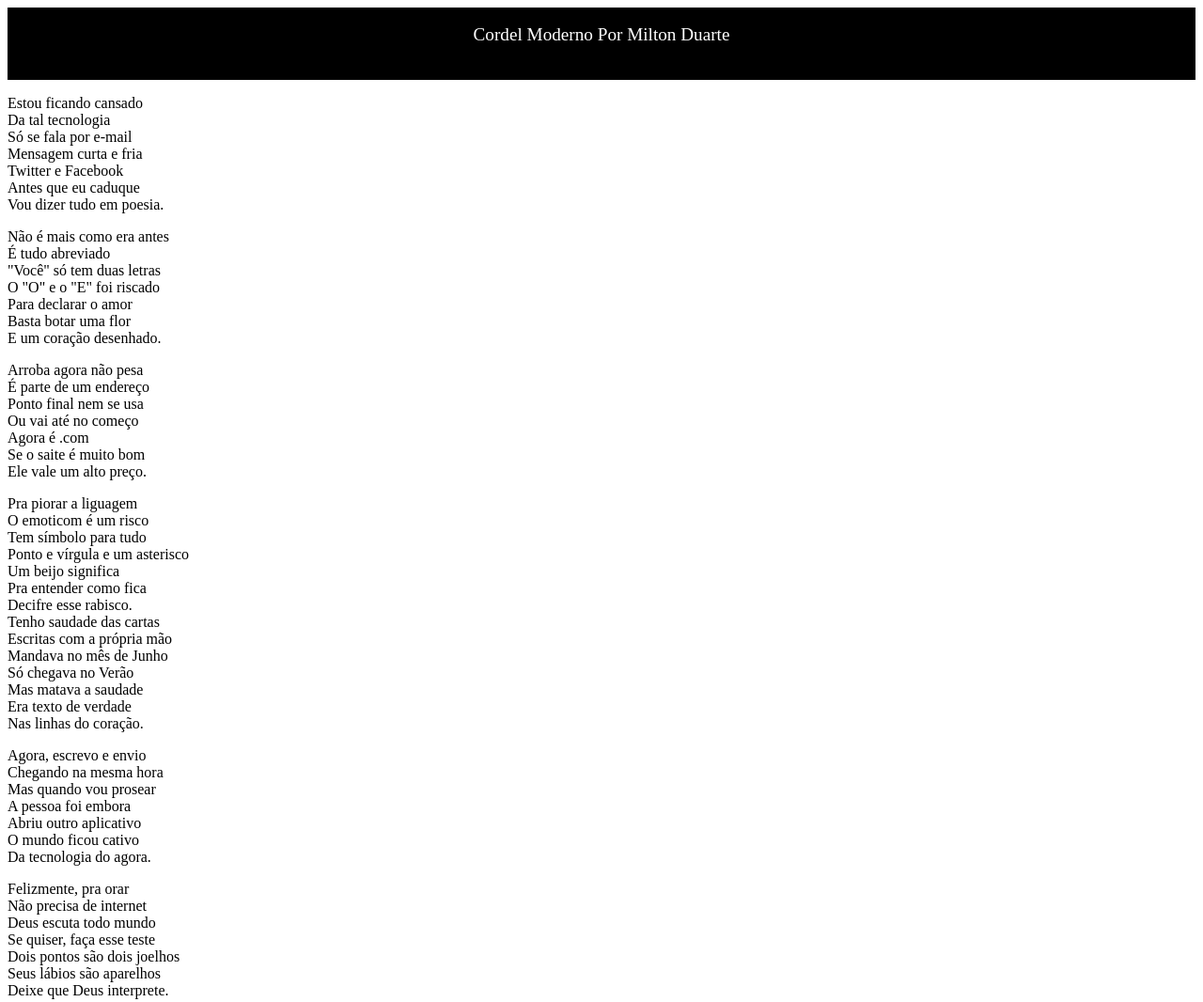
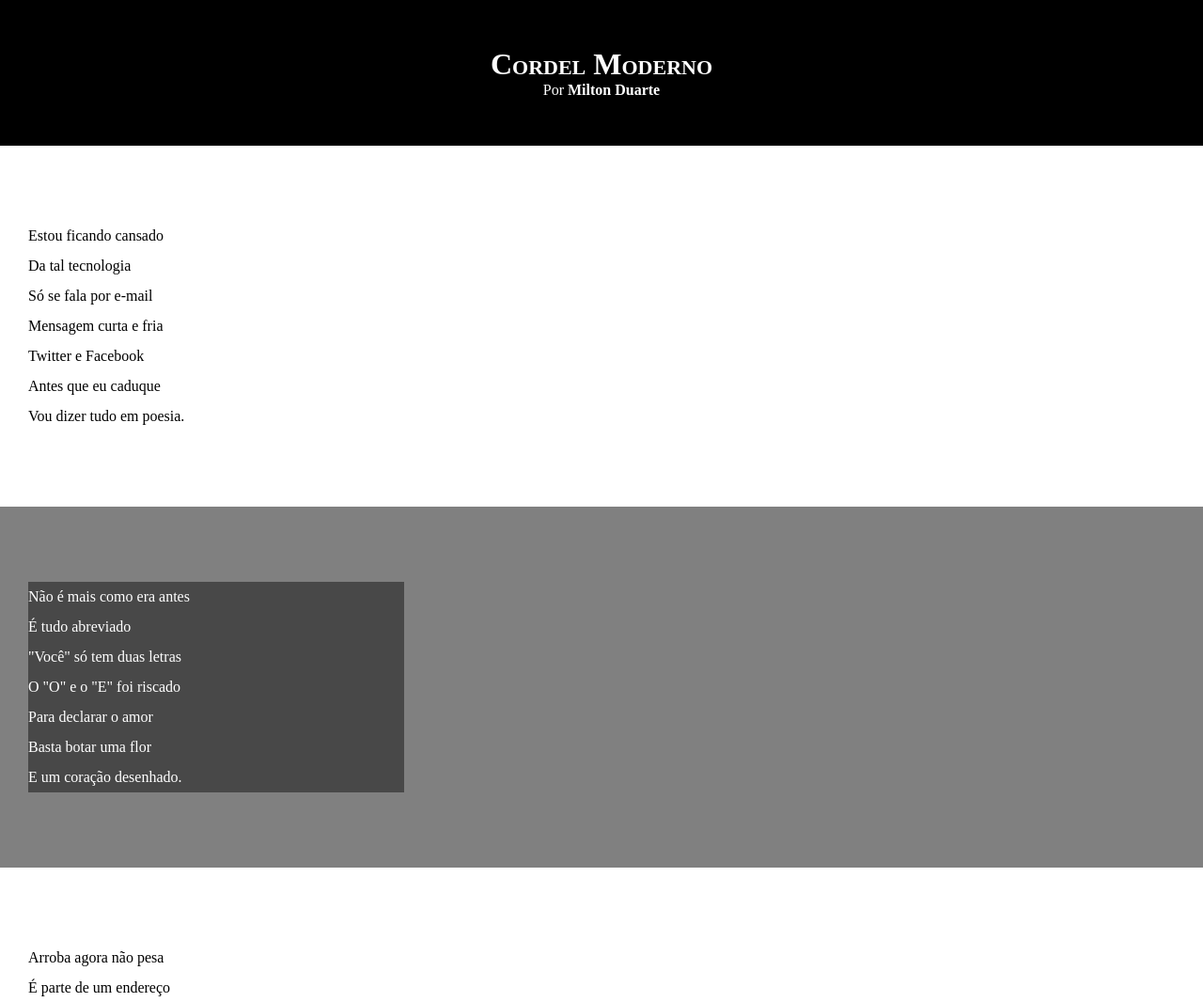
Before and after one commit to brunostefen/html-css, a plain HTML site: page desafio cordel/cordel.html in a window 1280 px wide. Shown: the top 1066 px of the page at 94% size. Drawn offline with Linux system fonts and the light colour scheme.

Commit message:
atualização do css ( projeto cordel)

```diff
--- a/desafio cordel/cordel.html
+++ b/desafio cordel/cordel.html
@@ -1,5 +1,6 @@
 <!DOCTYPE html>
 <html lang="en">
+
 <head>
     <meta charset="UTF-8">
     <meta http-equiv="X-UA-Compatible" content="IE=edge">
@@ -7,18 +8,21 @@
     <title>Cordel moderno </title>
     <link rel="stylesheet" href="style.css">
 </head>
+
 <body>
     <header>
-            Cordel Moderno
-            Por Milton Duarte
-            <p><a href="https://www.recantodasletras.com.br/poesias/3186743" target="_blank"> </a></p>
+        <h1>Cordel Moderno</h1>
+
+        <p>
+            Por <a href="https://www.recantodasletras.com.br/poesias/3186743" target="_blank">Milton Duarte</a>
+        </p>
     </header>
 
-<section>
+    <section class="normal">
         <p>
             Estou ficando cansado <br>
-        Da tal tecnologia   <br>
-        Só se fala por e-mail   <br>
+            Da tal tecnologia <br>
+            Só se fala por e-mail <br>
             Mensagem curta e fria <br>
             Twitter e Facebook <br>
             Antes que eu caduque <br>
@@ -28,9 +32,9 @@
 
 
 
-<section>
+    <section class="imagem">
         <p>
-        Não é mais como era antes    <br>
+            Não é mais como era antes <br>
             É tudo abreviado <br>
             "Você" só tem duas letras <br>
             O "O" e o "E" foi riscado <br>
@@ -42,7 +46,7 @@
 
 
 
-<section>
+    <section class="normal">
         <p>
             Arroba agora não pesa <br>
             É parte de um endereço <br>
@@ -61,6 +65,10 @@
             Um beijo significa <br>
             Pra entender como fica <br>
             Decifre esse rabisco. <br>
+        </p>
+</section>
+            <section class="imagem">
+                <p>
                     Tenho saudade das cartas <br>
                     Escritas com a própria mão <br>
                     Mandava no mês de Junho <br>
@@ -70,7 +78,9 @@
                     Nas linhas do coração. <br>
                 </p>
             </section>
-<section>
+
+
+    <section class="normal">
         <p>
             Agora, escrevo e envio <br>
             Chegando na mesma hora <br>
@@ -95,4 +105,5 @@
         Site criado por Bruno Stefen para o exercíco do curso em vídeo
     </footer>
 </body>
+
 </html>
--- a/desafio cordel/style.css
+++ b/desafio cordel/style.css
@@ -1,9 +1,65 @@
-@charset "utf-8";
+@charset "UTF-8";
+
+* {
+    margin: 0px;
+    padding: 0px;
+}
+
+html,
+body {
+    min-width: 100vh;
+    background-color: darkgray;
+}
 
 header {
     background-color: black;
-    font-size: larger;
     color: white;
-    padding: 18px;
     text-align: center;
 }
+
+header>h1 {
+    padding-top: 50px;
+    font-variant: small-caps;
+}
+
+header>p {
+    padding-bottom: 50px;
+
+}
+
+a {
+    color: white;
+    text-decoration: none;
+    font-weight: bolder;
+}
+
+a:hover {
+    text-decoration: underline;
+}
+
+section {
+    padding-top: 10vh;
+    padding-bottom: 10vh;
+    line-height: 2em;
+    padding-left: 30px;
+}
+section.normal{
+    background-color: white;
+    color: black;
+}
+section.imagem{
+    background-color: gray;
+    color: white;
+}
+
+section.imagem>p{
+    background-color: rgba(0, 0, 0, 0.445);
+    width: 400px;
+}
+
+footer{
+    background-color: black;
+    color: white;
+    text-align: center;
+    padding: 10px;
+}
```
Lines whose indentation alone changed are shown as unchanged.
